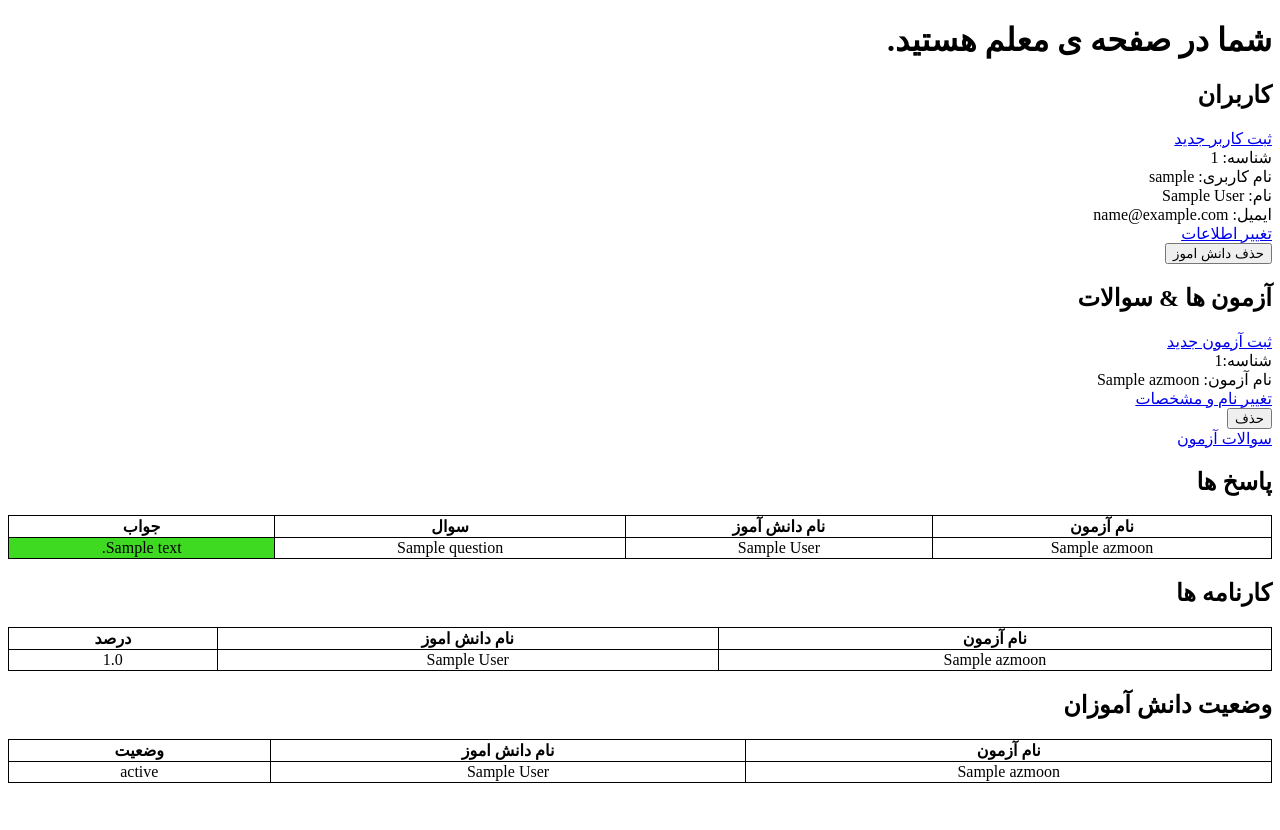
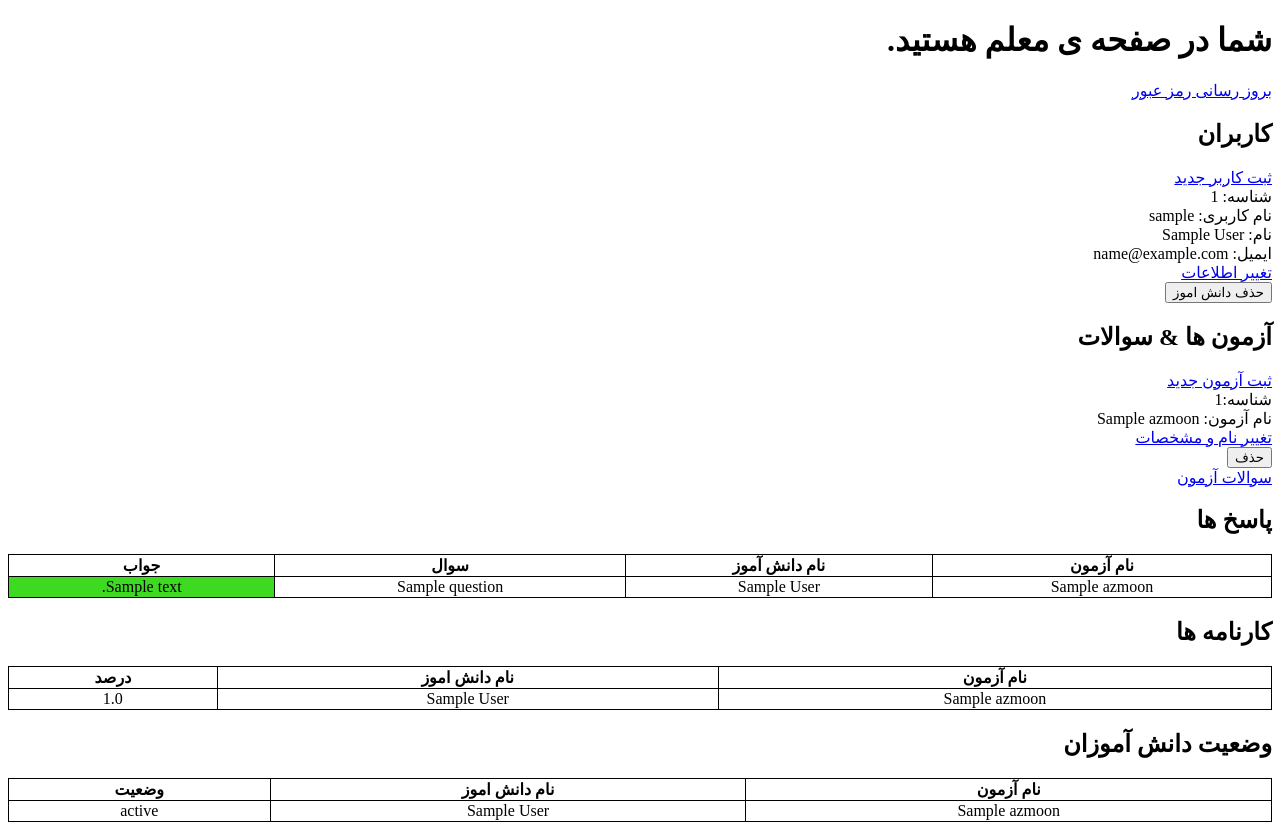
Before and after one commit to aryan7384/azmoon_gir, a Flask app: page /teacher in a window 1280 px wide. Before the commit the page ends 783 px from the top, so only its background shows below. Run offline with Flask 3, Linux system fonts and the light colour scheme; the visitor is signed in with stand-in values (Sample User, id 1); tables that the repository leaves empty hold one stand-in row (values such as "Sample post"); parts of the project's set-up code (start-up, migrations or seed data) failed here and were passed over.

Commit message:
add update_password link

```diff
--- a/apps/templates/teachers/teacher-panel.html
+++ b/apps/templates/teachers/teacher-panel.html
@@ -28,6 +28,9 @@
 </head>
 <body>
 <h1>شما در صفحه ی معلم هستید.</h1>
+<div>
+    <a href="{{ url_for('teachers.update_password') }}">بروز رسانی رمز عبور</a>
+</div>
 {% include 'flash-messages.html' %}
 <div>
     <h2>کاربران</h2>
```
